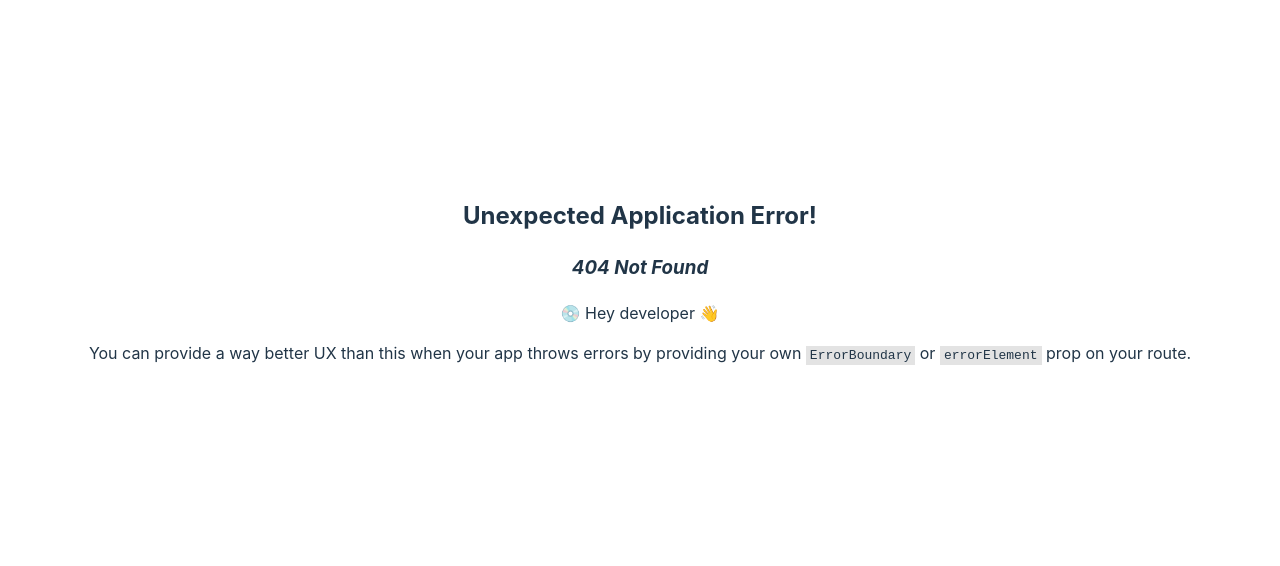
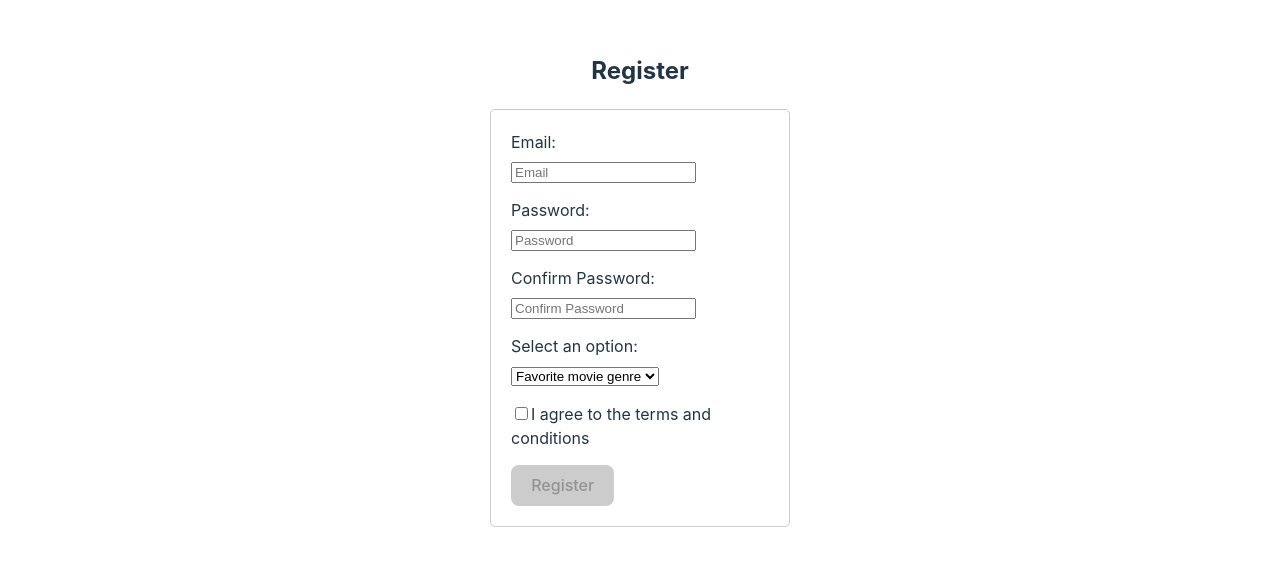
Before and after one commit to Jaybeaul64/twAssignment4, a React (Vite) app in the folder client/: page /register in a window 1280 px wide. Before the commit this address had no page. Shown: the part 120-686 px from the top of the page. Built offline with nearby package versions, Linux system fonts and the light colour scheme.

Commit message:
login & register pages

```diff
--- a/client/package.json
+++ b/client/package.json
@@ -12,7 +12,8 @@
   "dependencies": {
     "react": "^18.2.0",
     "react-dom": "^18.2.0",
-    "react-router-dom": "^6.22.3"
+    "react-router-dom": "^6.22.3",
+    "react-toastify": "^10.0.5"
   },
   "devDependencies": {
     "@types/react": "^18.2.66",
--- /dev/null
+++ b/client/src/form.css
@@ -0,0 +1,48 @@
+.form-container {
+  display: flex;
+  justify-content: center;
+  align-items: center;
+  height: 100vh;
+}
+
+.form-wrapper {
+  width: 300px;
+  text-align: center;
+  position: absolute;
+  top: 50%;
+  left: 50%;
+  transform: translate(-50%, -50%);
+}
+
+.form-wrapper form {
+  display: inline-block;
+  padding: 20px;
+  border: 1px solid #ccc;
+  border-radius: 5px;
+  text-align: left;
+}
+
+.form-group {
+  margin-bottom: 15px;
+}
+
+.form-group label {
+  display: block;
+  margin-bottom: 5px;
+}
+
+
+button:enabled {
+    background-color: #1940FF;
+    color: #fff;
+    border: none;
+    padding: 10px 20px;
+    border-radius: 5px;
+    cursor: pointer;
+    margin-top: 10px;
+  }
+
+button:disabled {
+  background-color: #ccc;
+  cursor: not-allowed;
+}
--- /dev/null
+++ b/client/src/login.tsx
@@ -0,0 +1,79 @@
+import React, { useState } from 'react';
+import { ToastContainer, toast } from 'react-toastify';
+import 'react-toastify/dist/ReactToastify.css';
+import './form.css'
+const RegisterForm: React.FC = ({}) => {
+  const [email, setEmail] = useState('');
+  const [password, setPassword] = useState('');
+
+  const handleEmailChange = (event: React.ChangeEvent<HTMLInputElement>) => {
+    setEmail(event.target.value);
+  };
+
+  const handlePasswordChange = (event: React.ChangeEvent<HTMLInputElement>) => {
+    setPassword(event.target.value);
+  };
+
+
+  const handleSubmit = (event: React.FormEvent<HTMLFormElement>) => {
+    event.preventDefault();
+    // Email Regex
+    const emailRegex = /[A-Za-z0-9_-]+@[A-Za-z0-9_-]+\.[A-Za-z0-9_-]+/
+
+    // Testing validation
+    const validEmailTest = emailRegex.test(email);
+
+    const errors = [];
+
+    if (!validEmailTest) {
+        errors.push("Must enter a valid email.")
+    }
+
+    if (validEmailTest) {
+        // Success
+        setEmail('');
+        setPassword('');
+        toast.success("Login Complete!");
+        // HTTP REQUEST GOES HERE
+    } else {
+        // Error
+        toast.error(errors.join(" "));
+    }
+  };
+
+  return (
+    <div className="form-container">
+      <div className='form-wrapper'>
+      <h2>Sign In</h2>
+      <form onSubmit={handleSubmit}>
+        <div className="form-group">
+          <label htmlFor="email">Email:</label>
+          <input
+            type="text"
+            placeholder="Email"
+            id="email"
+            value={email}
+            onChange={handleEmailChange}
+            required
+          />
+        </div>
+        <div className="form-group">
+          <label htmlFor="password">Password:</label>
+          <input
+            type="password"
+            id="password"
+            placeholder="Password"
+            value={password}
+            onChange={handlePasswordChange}
+            required
+          />
+        </div>
+        <button type="submit" >Login</button>
+      </form>
+      <ToastContainer />
+      </div>
+    </div>
+  );
+};
+
+export default RegisterForm;
--- a/client/src/main.tsx
+++ b/client/src/main.tsx
@@ -1,11 +1,15 @@
 import React from 'react'
 import ReactDOM from 'react-dom/client'
 import App from './App.tsx'
+import Register from './register.tsx'
+import Login from './login.tsx'
 import './index.css'
 import { createBrowserRouter, RouterProvider } from 'react-router-dom';
 
 const router = createBrowserRouter([
   { path: "/", element: <App /> },
+  { path: "/login", element: <Login /> },
+  { path: "/register", element: <Register /> },
 ]);
 
 ReactDOM.createRoot(document.getElementById('root')!).render(
--- /dev/null
+++ b/client/src/register.tsx
@@ -0,0 +1,166 @@
+import React, { useState } from 'react';
+import { ToastContainer, toast } from 'react-toastify';
+import 'react-toastify/dist/ReactToastify.css';
+import './form.css'
+const RegisterForm: React.FC = ({}) => {
+  const [email, setEmail] = useState('');
+  const [password, setPassword] = useState('');
+  const [passwordConfirm, setPasswordConfirm] = useState('')
+  const [favoriteGenre, setFavoriteGenre] = useState('');
+  const [termsChecked, setTermsChecked] = useState(false);
+
+  const handleEmailChange = (event: React.ChangeEvent<HTMLInputElement>) => {
+    setEmail(event.target.value);
+  };
+
+  const handlePasswordChange = (event: React.ChangeEvent<HTMLInputElement>) => {
+    setPassword(event.target.value);
+  };
+
+  const handlePasswordConfirmChange = (event: React.ChangeEvent<HTMLInputElement>) => {
+    setPasswordConfirm(event.target.value);
+  };
+
+  const handlefavoriteGenreChange = (event: React.ChangeEvent<HTMLSelectElement>) => {
+    setFavoriteGenre(event.target.value);
+  }
+
+  const handleTermsChange = (event: React.ChangeEvent<HTMLInputElement>) => {
+    setTermsChecked(event.target.checked);
+  };
+
+
+  const handleSubmit = (event: React.FormEvent<HTMLFormElement>) => {
+    event.preventDefault();
+    // Email Regex
+    const emailRegex = /[A-Za-z0-9_-]+@[A-Za-z0-9_-]+\.[A-Za-z0-9_-]+/
+    // Password Regexes
+    const passwordSizeRegex = /^.{8,}$/
+    const passwordLowercaseRegex = /[a-z]/;
+    const passwordUppercaseRegex = /[A-Z]/;
+    const passwordSpecialCharacterRegex = /[^A-Za-z0-9]+/
+
+    // Testing validation
+    const validEmailTest = emailRegex.test(email)
+    const passwordSizeTest = passwordSizeRegex.test(password);
+    const passwordLowercaseTest = passwordLowercaseRegex.test(password);
+    const passwordUppercaseTest = passwordUppercaseRegex.test(password);
+    const passwordSpecialCharacterTest = passwordSpecialCharacterRegex.test(password);
+    const passwordConfirmTest = password === passwordConfirm;
+
+    const errors = [];
+
+    if (!validEmailTest) {
+        errors.push("Must enter a valid email.")
+    }
+
+    if (!passwordSizeTest) {
+        errors.push("Password must be at least 8 characters long.");
+    }
+
+    if (!passwordLowercaseTest) {
+        errors.push("Password must contain at least one lowercase letter.");
+    }
+
+    if (!passwordUppercaseTest) {
+        errors.push("Password must contain at least one uppercase letter.");
+    }
+
+    if (!passwordSpecialCharacterTest) {
+        errors.push("Password must contain at least one special character.");
+    }
+
+    if (!passwordConfirmTest) {
+      errors.push("Passwords must match.")
+    }
+
+    if (!favoriteGenre) {
+      errors.push("Favorite genre must be selected.")
+    }
+
+    if (validEmailTest && passwordSizeTest && passwordLowercaseTest && passwordUppercaseTest && passwordSpecialCharacterTest && passwordConfirmTest && favoriteGenre) {
+        // Success
+        setEmail('');
+        setPassword('');
+        setPasswordConfirm(' ');
+        setFavoriteGenre(' ');
+        toast.success("Registration Complete!");
+        // HTTP REQUEST GOES HERE
+    } else {
+        // Error
+        toast.error(errors.join(" "));
+    }
+  };
+
+  return (
+    <div className="form-container">
+      <div className='form-wrapper'>
+      <h2>Register</h2>
+      <form onSubmit={handleSubmit}>
+        <div className="form-group">
+          <label htmlFor="email">Email:</label>
+          <input
+            type="text"
+            placeholder="Email"
+            id="email"
+            value={email}
+            onChange={handleEmailChange}
+            required
+          />
+        </div>
+        <div className="form-group">
+          <label htmlFor="password">Password:</label>
+          <input
+            type="password"
+            id="password"
+            placeholder="Password"
+            value={password}
+            onChange={handlePasswordChange}
+            required
+          />
+        </div>
+        <div className="form-group">
+          <label htmlFor="passwordConfirm">Confirm Password:</label>
+          <input
+            type="password"
+            id="passwordConfirm"
+            placeholder="Confirm Password"
+            value={passwordConfirm}
+            onChange={handlePasswordConfirmChange}
+            required
+          />
+        </div>
+        <div className="form-group">
+          <label htmlFor="favoriteGenre">Select an option:</label>
+          <select id="favoriteGenre" value={favoriteGenre} onChange={handlefavoriteGenreChange} required>
+            <option value="">Favorite movie genre</option>
+            <option value="drama">Drama</option>
+            <option value="comedy">Comedy</option>
+            <option value="action">Action</option>
+            <option value="sciFi">Sci-fi</option>
+            <option value="animation">Animation</option>
+            <option value="history">History</option>
+            <option value="horror">Horror</option>
+            <option value="romance">Romance</option>
+          </select>
+        </div>
+        <div className="form-group">
+          <label>
+            <input
+              type="checkbox"
+              checked={termsChecked}
+              onChange={handleTermsChange}
+              required
+            />
+            I agree to the terms and conditions
+          </label>
+        </div>
+        <button type="submit" disabled={!termsChecked}>Register</button>
+      </form>
+      <ToastContainer />
+      </div>
+    </div>
+  );
+};
+
+export default RegisterForm;
```
Also changed, not shown: 2 other files (tests, documents, lock files or other folders).
